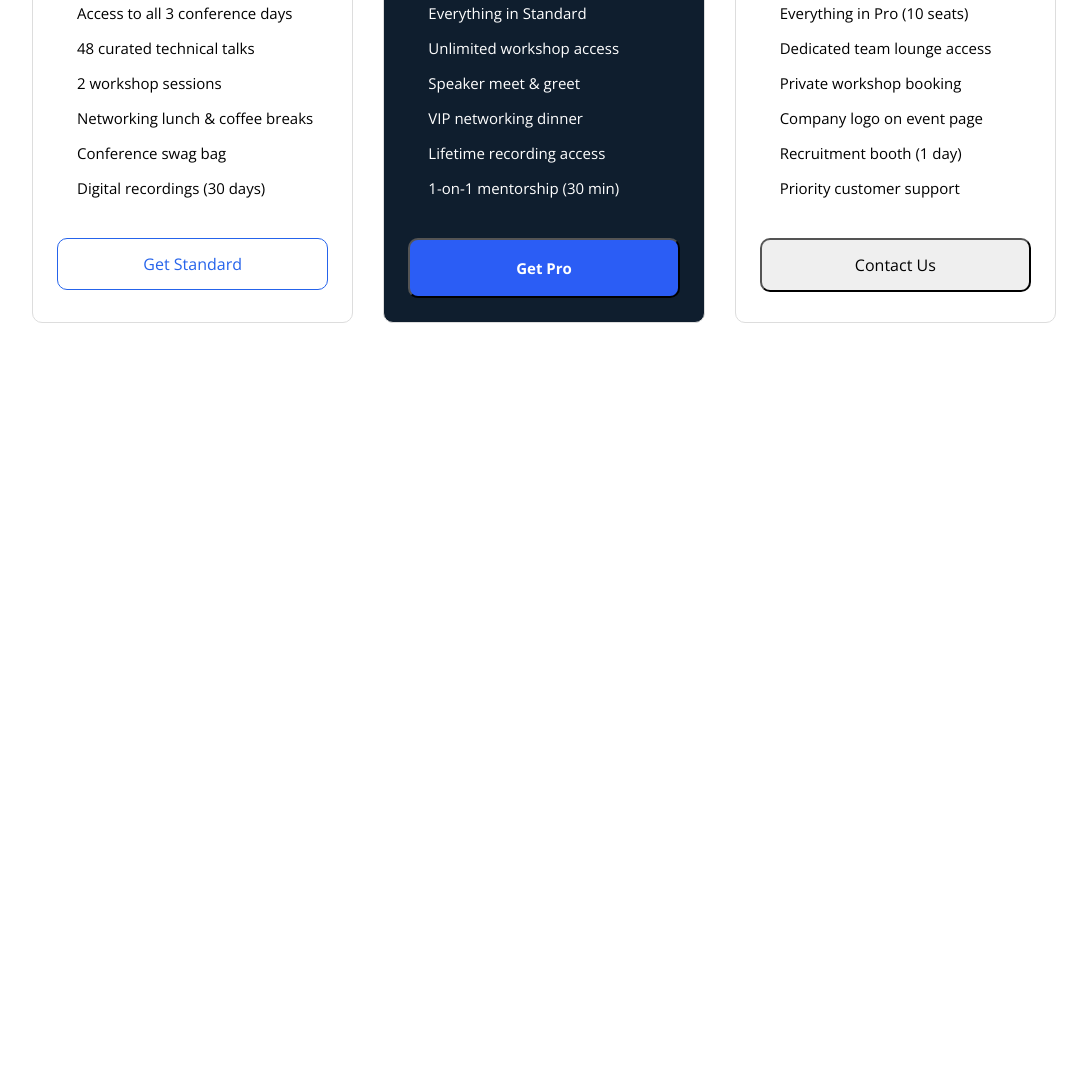
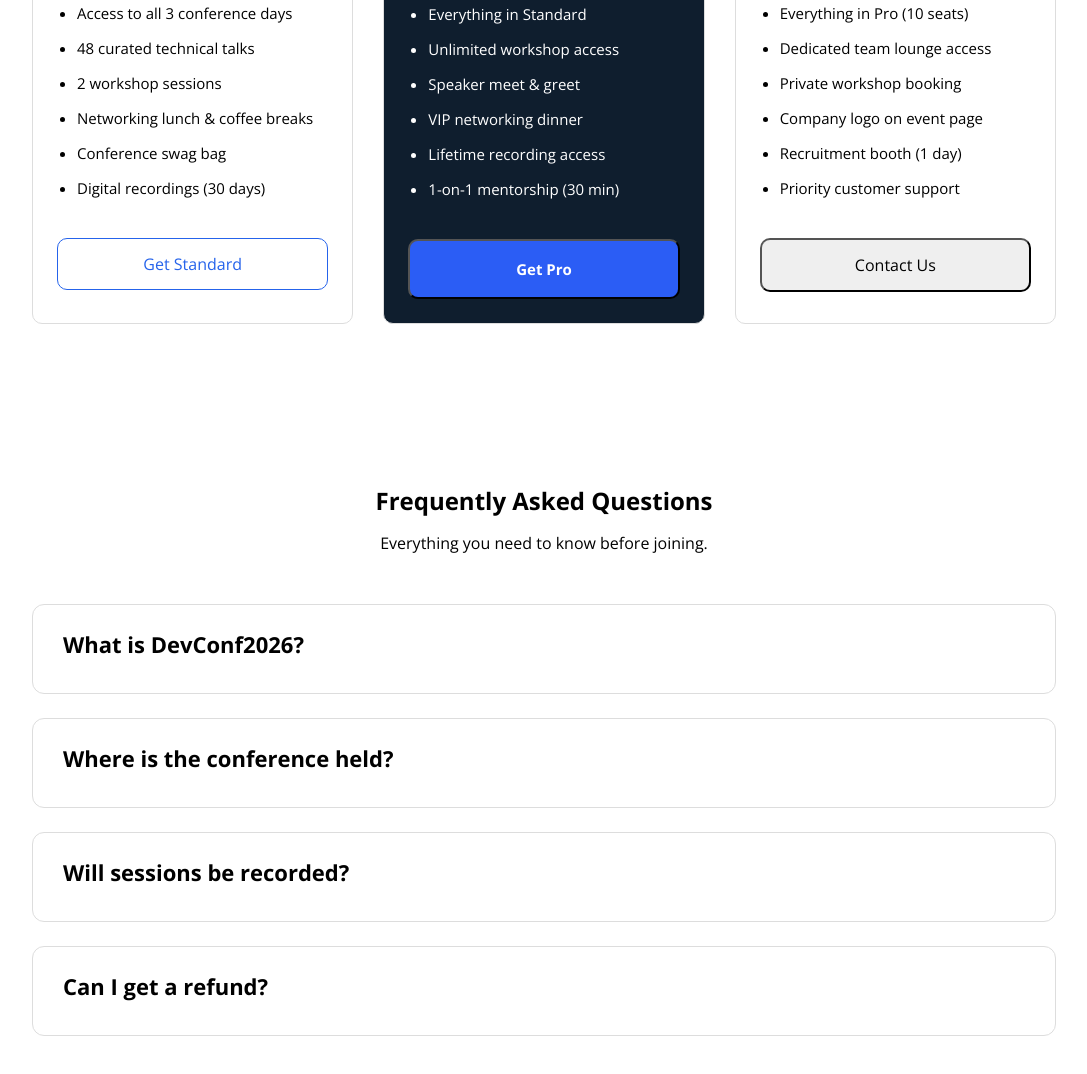
Before and after one commit to dibbomanph14-gif/B14-A01-P1, a plain HTML site: page index.html in a window 1280 px wide. Shown: the part 2261-3335 px from the top of the page, without its empty margins (96-1183 px from the left). Before the commit the page ends 2664 px from the top, so only its background shows below. Drawn offline with nearby package versions, Linux system fonts and the light colour scheme.

Commit message:
faq section a1-p4

```diff
--- a/index.html
+++ b/index.html
@@ -174,5 +174,43 @@
        </section>
        <!-- Secure Your Spot end  -->
 
+       <!-- Something Missing section start -->
+        <section class="faq">
+            <div class="container">
+
+                <div class="faq-title">
+                    <h1>Frequently Asked Questions</h1>
+                    <p>Everything you need to know before joining.</p>
+                </div>
+                <div class="faq-items">
+
+                    <div class="faq-item">
+                        <h4>What is DevConf2026?</h4>
+
+
+                    </div>
+                    <div class="faq-item">
+                        <h4>Where is the conference held?</h4>
+
+
+                    </div>
+                    <div class="faq-item">
+                        <h4>Will sessions be recorded?</h4>
+
+
+                    </div>
+                    <div class="faq-item">
+                        <h4>Can I get a refund?</h4>
+
+
+                    </div>
+                </div>
+            </div>
+        </section>
+
+        <!-- Something Missing section end  -->
+
+
+
 </body>
 </html>
--- a/style.css
+++ b/style.css
@@ -22,7 +22,7 @@
 }
 
 
-
+/* nav section  */
 
 nav{
     width:100%;
@@ -49,6 +49,7 @@
     font-size:17px;
 
 }
+/* hero section  */
 
 .hero{
     background-image:url(./img/banner.jpg);
@@ -93,6 +94,7 @@
 }
 
 
+/* speakers */
 
 .speakers{
     padding: 80px 0;
@@ -145,6 +147,8 @@
     color: #575757;
 
 }
+
+/* price-card  */
 
 
 .plans{
@@ -214,6 +218,7 @@
 }
 .price-card li{
     display: list-item;
+    list-style-type: disc;
     margin-bottom:15px;
     font-size:15px;
 }
@@ -247,3 +252,38 @@
     border-radius: 10px;
 
 }
+.premium hr{
+    border: 1px solid rgba(255,255,255,0.1);
+}
+
+/* faq section  */
+
+.faq{
+    padding:80px 0 ;
+}
+
+.faq-title{
+    text-align: center;
+    margin-bottom: 50px;
+}
+.faq-title p{
+    margin-top:15px;
+}
+
+.faq-items{
+    display: flex;
+    flex-direction: column;
+    gap: 24px;
+}
+
+.faq-item{
+    border: 1px solid #ddd;
+    border-radius: 12px;
+    padding: 24px 30px;
+    background: #fff;
+}
+.faq-item h4{
+    margin-bottom: 10px;
+    font-size: 22px;
+    font-weight:600px;
+}
```
